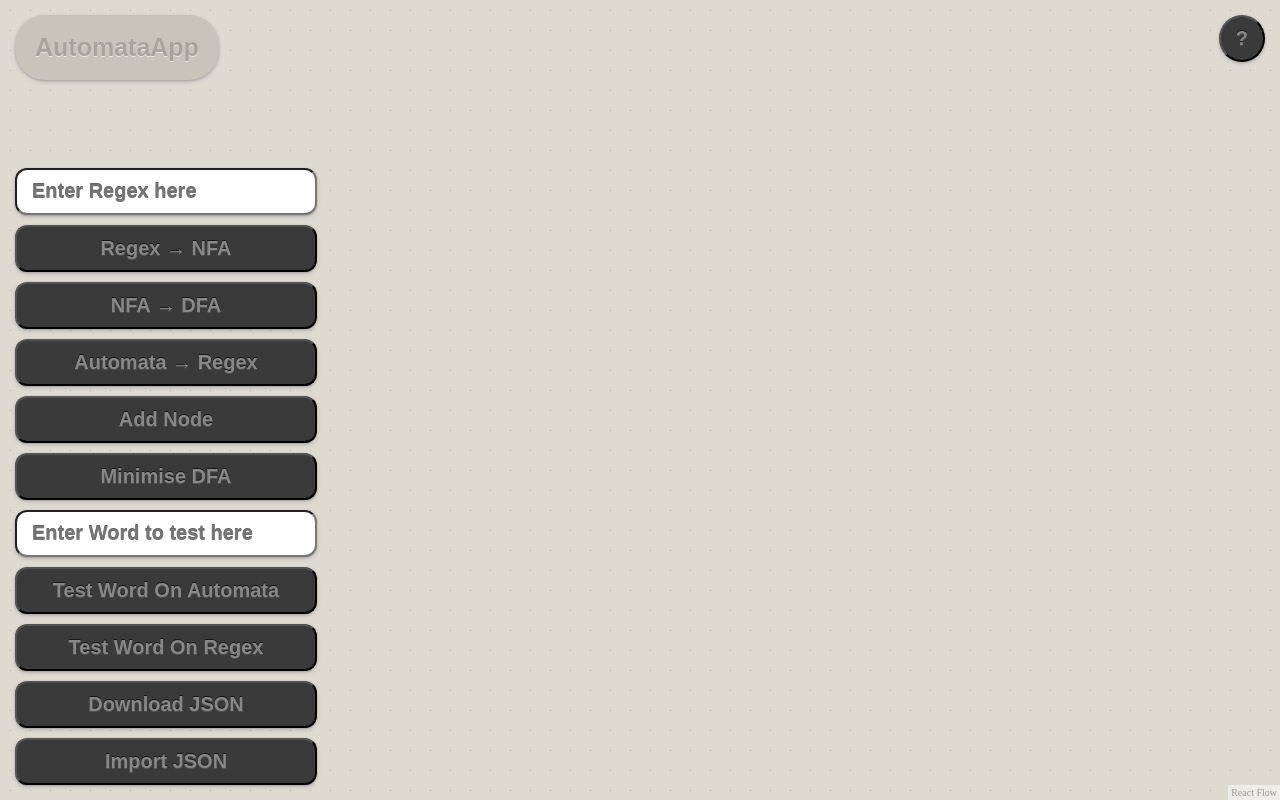
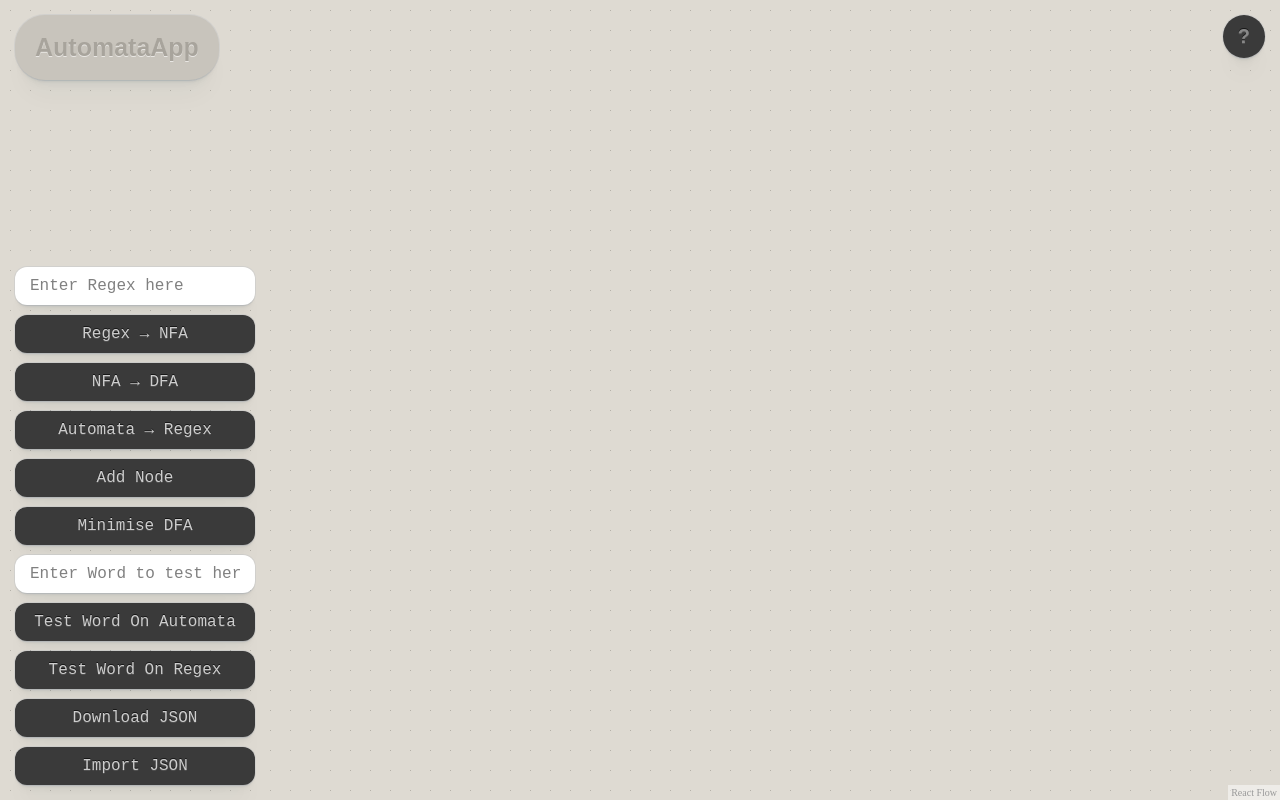
Before and after one commit to jatkin11/automataAppFrontEnd, a React (Vite) app: page / in a window 1280 px wide. Built offline with nearby package versions, Linux system fonts and the light colour scheme.

Commit message:
minor cosmetic changes in css, mainly amended box shadows to a better looking shadow template, and removed borders off of buttons, and changed fonts

```diff
--- a/src/styles/AutomataCanvas.css
+++ b/src/styles/AutomataCanvas.css
@@ -10,7 +10,7 @@
     background: #c8c4bc;
     color: #a8a49c;
     text-shadow: 0 1px 0 rgba(255, 255, 255, 0.6);
-    box-shadow: rgba(50, 50, 93, 0.25) 0px 2px 5px -1px, rgba(0, 0, 0, 0.3) 0px 1px 3px -1px;
+    box-shadow: rgba(14, 63, 126, 0.06) 0px 0px 0px 1px, rgba(42, 51, 70, 0.03) 0px 1px 1px -0.5px, rgba(42, 51, 70, 0.04) 0px 2px 2px -1px, rgba(42, 51, 70, 0.04) 0px 3px 3px -1.5px, rgba(42, 51, 70, 0.03) 0px 5px 5px -2.5px, rgba(42, 51, 70, 0.03) 0px 10px 10px -5px, rgba(42, 51, 70, 0.03) 0px 24px 24px -8px;
     border-radius: 30px;
 }
 
@@ -31,31 +31,38 @@
 .tool-panel button{
     padding: 10px 15px ;
     background: #3a3a3a;
-    font-size: 20px;
-    font-weight: 600;
-    color: #888;
+    font-size: 16px;
+    font-weight: 400;
+    color: #cdcdcd;
     text-shadow: 0 -1px 0 rgba(0, 0, 0, 0.6), 0  1px 0 rgba(255, 255, 255, 0.12);
-    box-shadow: rgba(50, 50, 93, 0.25) 0px 2px 5px -1px, rgba(0, 0, 0, 0.3) 0px 1px 3px -1px;
+    box-shadow: rgba(14, 63, 126, 0.06) 0px 0px 0px 1px, rgba(42, 51, 70, 0.03) 0px 1px 1px -0.5px, rgba(42, 51, 70, 0.04) 0px 2px 2px -1px, rgba(42, 51, 70, 0.04) 0px 3px 3px -1.5px, rgba(42, 51, 70, 0.03) 0px 5px 5px -2.5px, rgba(42, 51, 70, 0.03) 0px 10px 10px -5px, rgba(42, 51, 70, 0.03) 0px 24px 24px -8px;
+    border: none;
     border-radius: 12px;
+    font-family: 'Courier New', monospace;
 }
+
+
 
 .regex-input{
     padding: 10px 15px;
-    font-size: 20px;
-    font-weight: 600;
+    font-size: 16px;
+    font-weight: 400;
+    background: white;
+    border: none;
+    color: black;
     border-radius: 12px;
-    text-shadow: 0 -1px 0 rgba(0, 0, 0, 0.6), 0  1px 0 rgba(255, 255, 255, 0.12);
-    box-shadow: rgba(50, 50, 93, 0.25) 0px 2px 5px -1px, rgba(0, 0, 0, 0.3) 0px 1px 3px -1px;
+    box-shadow: rgba(14, 63, 126, 0.06) 0px 0px 0px 1px, rgba(42, 51, 70, 0.03) 0px 1px 1px -0.5px, rgba(42, 51, 70, 0.04) 0px 2px 2px -1px, rgba(42, 51, 70, 0.04) 0px 3px 3px -1.5px, rgba(42, 51, 70, 0.03) 0px 5px 5px -2.5px, rgba(42, 51, 70, 0.03) 0px 10px 10px -5px, rgba(42, 51, 70, 0.03) 0px 24px 24px -8px;
+    font-family: 'Courier New', monospace;
 }
 
 .word-test{
     padding: 10px 15px ;
-    background: #3a3a3a;
-    font-size: 20px;
-    font-weight: 600;
-    color: #888;
+    background: white;
+    font-size: 16px;
+    font-weight: 300;
+    color: black;
     text-shadow: 0 -1px 0 rgba(0, 0, 0, 0.6), 0  1px 0 rgba(255, 255, 255, 0.12);
-    box-shadow: rgba(50, 50, 93, 0.25) 0px 2px 5px -1px, rgba(0, 0, 0, 0.3) 0px 1px 3px -1px;
+    box-shadow: rgba(14, 63, 126, 0.06) 0px 0px 0px 1px, rgba(42, 51, 70, 0.03) 0px 1px 1px -0.5px, rgba(42, 51, 70, 0.04) 0px 2px 2px -1px, rgba(42, 51, 70, 0.04) 0px 3px 3px -1.5px, rgba(42, 51, 70, 0.03) 0px 5px 5px -2.5px, rgba(42, 51, 70, 0.03) 0px 10px 10px -5px, rgba(42, 51, 70, 0.03) 0px 24px 24px -8px;
     border-radius: 12px;
 }
 
@@ -70,6 +77,10 @@
     color: #ffffff;
 }
 
+input::placeholder{
+    font-family:'Courier New', monospace;
+    color:grey;
+}
 
 .help-panel{
     padding: 0px ;
@@ -86,7 +97,8 @@
     font-weight: 600;
     color: #888;
     text-shadow: 0 -1px 0 rgba(0, 0, 0, 0.6), 0  1px 0 rgba(255, 255, 255, 0.12);
-    box-shadow: rgba(50, 50, 93, 0.25) 0px 2px 5px -1px, rgba(0, 0, 0, 0.3) 0px 1px 3px -1px;
+    box-shadow: rgba(14, 63, 126, 0.06) 0px 0px 0px 1px, rgba(42, 51, 70, 0.03) 0px 1px 1px -0.5px, rgba(42, 51, 70, 0.04) 0px 2px 2px -1px, rgba(42, 51, 70, 0.04) 0px 3px 3px -1.5px, rgba(42, 51, 70, 0.03) 0px 5px 5px -2.5px, rgba(42, 51, 70, 0.03) 0px 10px 10px -5px, rgba(42, 51, 70, 0.03) 0px 24px 24px -8px;
+    border: none;
     border-radius: 50%;
 }
 
@@ -97,7 +109,7 @@
     background: #c8c4bc;
     color: #a8a49c;
     text-shadow: 0 1px 0 rgba(255, 255, 255, 0.6);
-    box-shadow: rgba(50, 50, 93, 0.25) 0px 2px 5px -1px, rgba(0, 0, 0, 0.3) 0px 1px 3px -1px;
+    box-shadow: rgba(14, 63, 126, 0.06) 0px 0px 0px 1px, rgba(42, 51, 70, 0.03) 0px 1px 1px -0.5px, rgba(42, 51, 70, 0.04) 0px 2px 2px -1px, rgba(42, 51, 70, 0.04) 0px 3px 3px -1.5px, rgba(42, 51, 70, 0.03) 0px 5px 5px -2.5px, rgba(42, 51, 70, 0.03) 0px 10px 10px -5px, rgba(42, 51, 70, 0.03) 0px 24px 24px -8px;
     border-radius: 30px;
 }
 
@@ -114,8 +126,9 @@
     font-size: 12px;
     font-weight: 600;
     color: #888;
+    border: none;
     text-shadow: 0 -1px 0 rgba(0, 0, 0, 0.6), 0  1px 0 rgba(255, 255, 255, 0.12);
-    box-shadow: rgba(50, 50, 93, 0.25) 0px 2px 5px -1px, rgba(0, 0, 0, 0.3) 0px 1px 3px -1px;
+    box-shadow: rgba(14, 63, 126, 0.06) 0px 0px 0px 1px, rgba(42, 51, 70, 0.03) 0px 1px 1px -0.5px, rgba(42, 51, 70, 0.04) 0px 2px 2px -1px, rgba(42, 51, 70, 0.04) 0px 3px 3px -1.5px, rgba(42, 51, 70, 0.03) 0px 5px 5px -2.5px, rgba(42, 51, 70, 0.03) 0px 10px 10px -5px, rgba(42, 51, 70, 0.03) 0px 24px 24px -8px;
     border-radius: 50%;
 }
 
```
